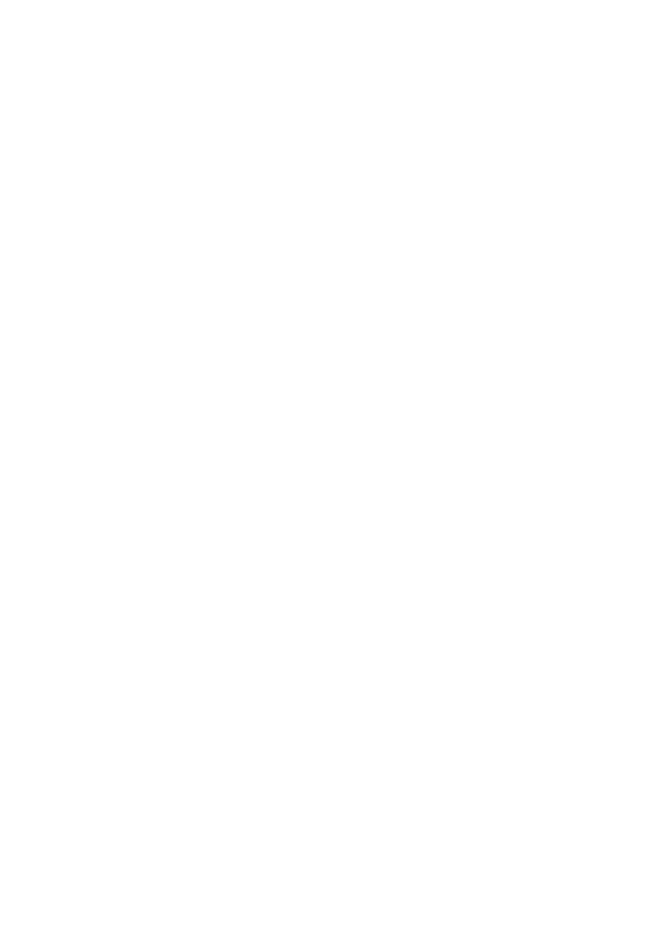
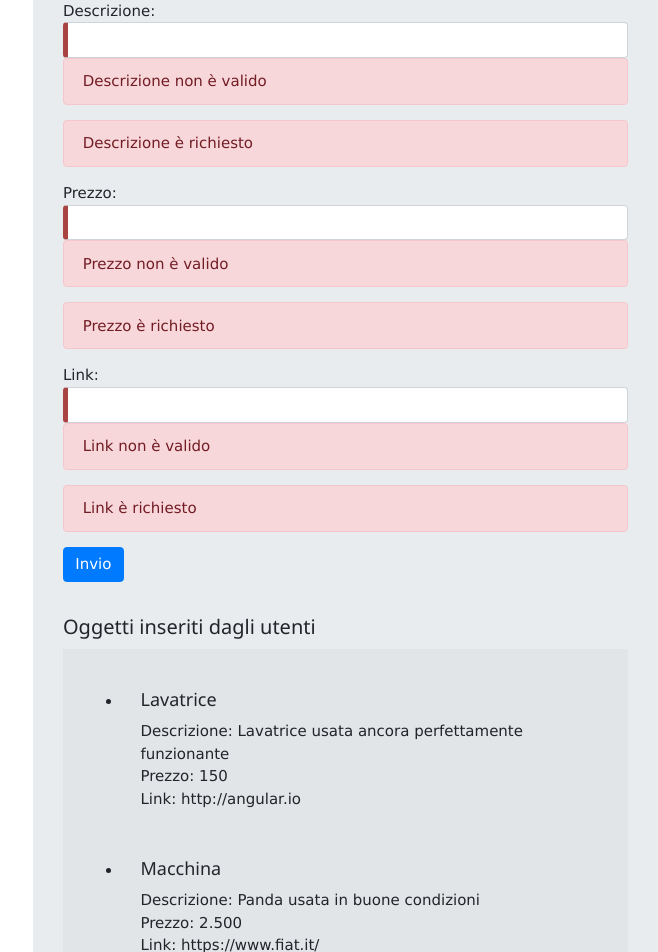
Before and after one commit to GiulianiViviana/GiulianiProgettoFinale, an Angular app in the folder progetto-finale/: page / in a window 1280 px wide. Shown: the part 960-1912 px from the top of the page, without its empty margins (622-1280 px from the left). Before the commit the page ends 800 px from the top, so only its background shows below. Built offline with nearby package versions, Linux system fonts and the light colour scheme.

Commit message:
Aggiunta new-object completa

```diff
--- a/progetto-finale/src/app/app.component.html
+++ b/progetto-finale/src/app/app.component.html
@@ -62,5 +62,7 @@
 
 <app-utenti-dettagli *ngIf="selectedUtenti" [v]="selectedUtenti"></app-utenti-dettagli>
 <app-commenti [f]="utenteLog"></app-commenti>
+<app-new-object></app-new-object>
+
 </div>
 </div>
--- a/progetto-finale/src/app/app.module.ts
+++ b/progetto-finale/src/app/app.module.ts
@@ -6,13 +6,15 @@
 import { CommentiComponent } from './commenti/commenti.component';
 import { FormsModule, ReactiveFormsModule} from '@angular/forms';
 import { UtentiDettagliComponent } from './utenti-dettagli/utenti-dettagli.component';
+import { NewObjectComponent } from './new-object/new-object.component';
 
 @NgModule({
   declarations: [
     AppComponent,
     UtentiComponent,
     CommentiComponent,
-    UtentiDettagliComponent
+    UtentiDettagliComponent,
+    NewObjectComponent
 
   ],
  imports: [
--- /dev/null
+++ b/progetto-finale/src/app/mock-object.ts
@@ -0,0 +1,17 @@
+export const OGGETTI = [
+
+    {
+        "oggetto" : "Lavatrice",
+        "descrizione" : "Lavatrice usata ancora perfettamente funzionante",
+        "prezzo" : "150",
+        "link" : 'http://angular.io'
+    },
+    {
+        "oggetto" : "Macchina",
+        "descrizione" : "Panda usata in buone condizioni",
+        "prezzo" : "2.500",
+        "link" : 'https://www.fiat.it/'
+    }
+
+
+    ]
--- /dev/null
+++ b/progetto-finale/src/app/new-object/new-object.component.html
@@ -0,0 +1,40 @@
+
+<div>
+    <h3> Oggetti usati </h3>
+
+        <form [formGroup] = "oggettiForm"  (ngSubmit)="onSubmit(oggettiForm.value)" class="jumbotron">
+          Oggetto: <input type="text" [formControl]="oggettiForm.controls['oggetto']" class="form-control">
+          <div *ngIf="!oggettiForm.controls['oggetto'].valid" class="alert alert-danger">Oggetto non è valido </div>
+          <div *ngIf="oggettiForm.controls['oggetto'].hasError('required')" class="alert alert-danger">Oggetto è richiesto</div>
+
+          Descrizione: <input type="text" [formControl]="oggettiForm.controls['descrizione']" class="form-control">
+          <div *ngIf="!oggettiForm.controls['descrizione'].valid" class="alert alert-danger">Descrizione non è valido </div>
+          <div *ngIf="oggettiForm.controls['descrizione'].hasError('required')" class="alert alert-danger">Descrizione è richiesto</div>
+
+          Prezzo: <input type="text" [formControl]="oggettiForm.controls['prezzo']" class="form-control">
+          <div *ngIf="!oggettiForm.controls['prezzo'].valid" class="alert alert-danger">Prezzo non è valido </div>
+          <div *ngIf="oggettiForm.controls['prezzo'].hasError('required')" class="alert alert-danger">Prezzo è richiesto</div>
+
+          Link: <input type="text" [formControl]="oggettiForm.controls['link']" class="form-control">
+          <div *ngIf="!oggettiForm.controls['link'].valid" class="alert alert-danger">Link non è valido </div>
+          <div *ngIf="oggettiForm.controls['link'].hasError('required')" class="alert alert-danger">Link è richiesto</div>
+
+          <button type='submit' class="btn btn-primary">Invio</button>
+
+<br>
+<br>
+<h4> Oggetti inseriti dagli utenti </h4>
+<div class="card-header">
+    <ul>
+        <li *ngFor = "let o of oggetto">
+            <div class="card-body">
+                <h5>{{o.oggetto}} </h5>
+                Descrizione: {{o.descrizione}}<br>
+                Prezzo: {{o.prezzo}}<br>
+                Link:  <a href="{{ o.link }}"> {{o.link}} </a>
+            </div>
+        </li>
+    </ul>
+</div>
+      </form>
+</div>
--- /dev/null
+++ b/progetto-finale/src/app/new-object/new-object.component.ts
@@ -0,0 +1,45 @@
+import { Component, OnInit, Input } from '@angular/core';
+import { FormGroup, FormBuilder, Validators } from '@angular/forms';
+import { OGGETTI } from '../mock-object';
+import { Oggetti } from '../oggetti';
+
+@Component({
+  selector: 'app-new-object',
+  templateUrl: './new-object.component.html',
+  styleUrls: ['./new-object.component.css']
+})
+export class NewObjectComponent implements OnInit {
+  @Input() o:Oggetti;
+  oggettiForm: FormGroup;
+  oggetto : Oggetti[] = OGGETTI;
+
+ constructor(fb: FormBuilder) {
+   this.oggettiForm = fb.group({
+     'oggetto': ['',Validators.required],
+     'descrizione': ['', Validators.required],
+     'prezzo': ['', Validators.required],
+     'link': ['',Validators.required]
+   });
+
+}
+ onSubmit(value: string): void {
+    console.log('oggetto: ', this.oggettiForm.controls['oggetto'].value );
+    console.log('descrizione: ', this.oggettiForm.controls['descrizione'].value );
+    console.log('prezzo: ', this.oggettiForm.controls['prezzo'].value);
+    console.log('link: ', this.oggettiForm.controls['link'].value);
+    this.onAdd();
+  }
+  onAdd(){
+    let og : Oggetti = new Oggetti();
+   og.oggetto = this.oggettiForm.controls['oggetto'].value;
+   og.descrizione = this.oggettiForm.controls['descrizione'].value;
+   og.prezzo = this.oggettiForm.controls['prezzo'].value;
+   og.link = this.oggettiForm.controls['link'].value;
+   this.oggetto.push(og);
+   console.log("Aggiunto");
+
+  }
+  ngOnInit() {
+  }
+
+}
--- /dev/null
+++ b/progetto-finale/src/app/oggetti.ts
@@ -0,0 +1,7 @@
+import { NgModule } from '@angular/core';
+export class Oggetti{
+    oggetto:string;
+    descrizione:string;
+    prezzo:string;
+    link:string;
+}
```
Also changed, not shown: progetto-finale/src/app/new-object/new-object.component.css (added), 2 other files (tests, documents, lock files or other folders).
